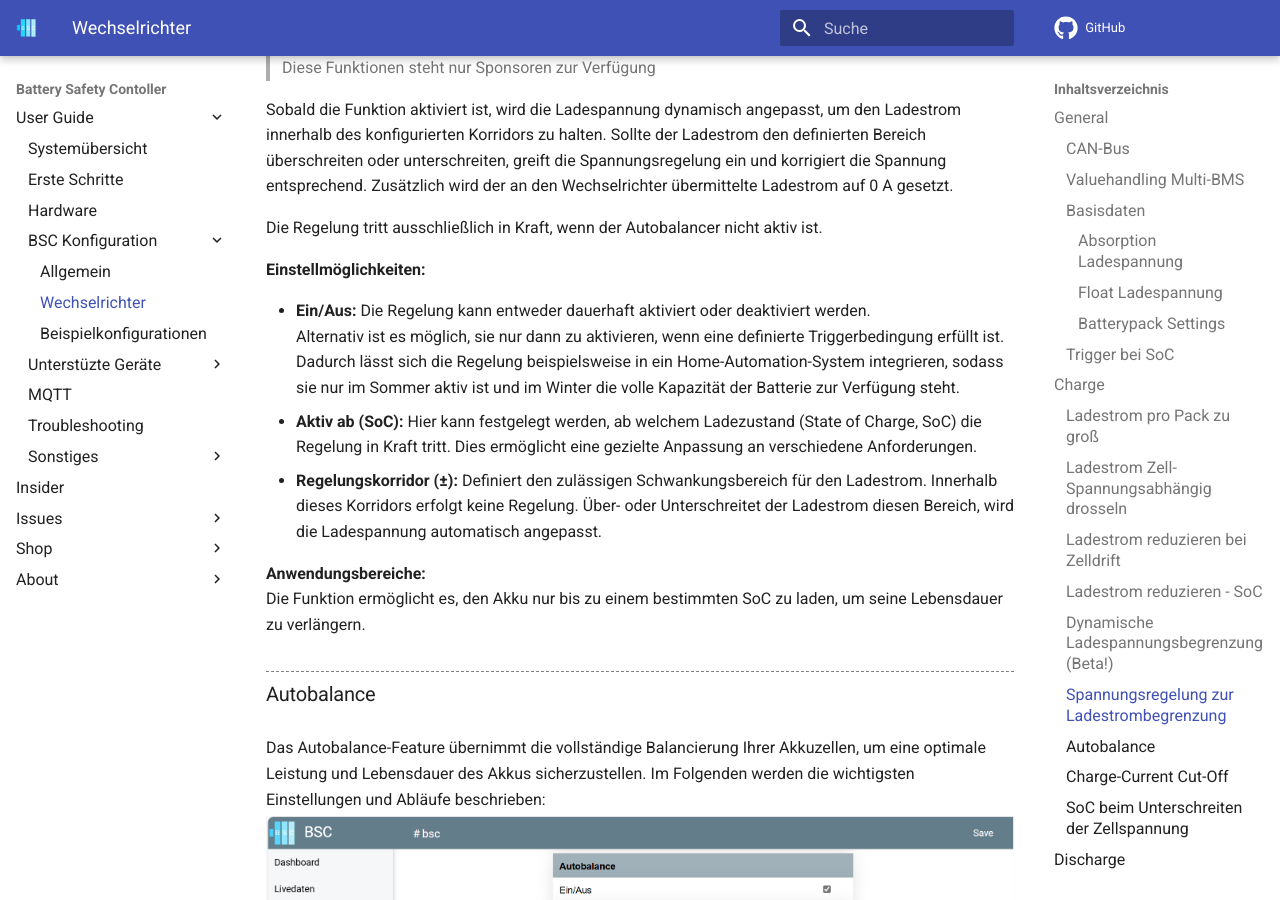
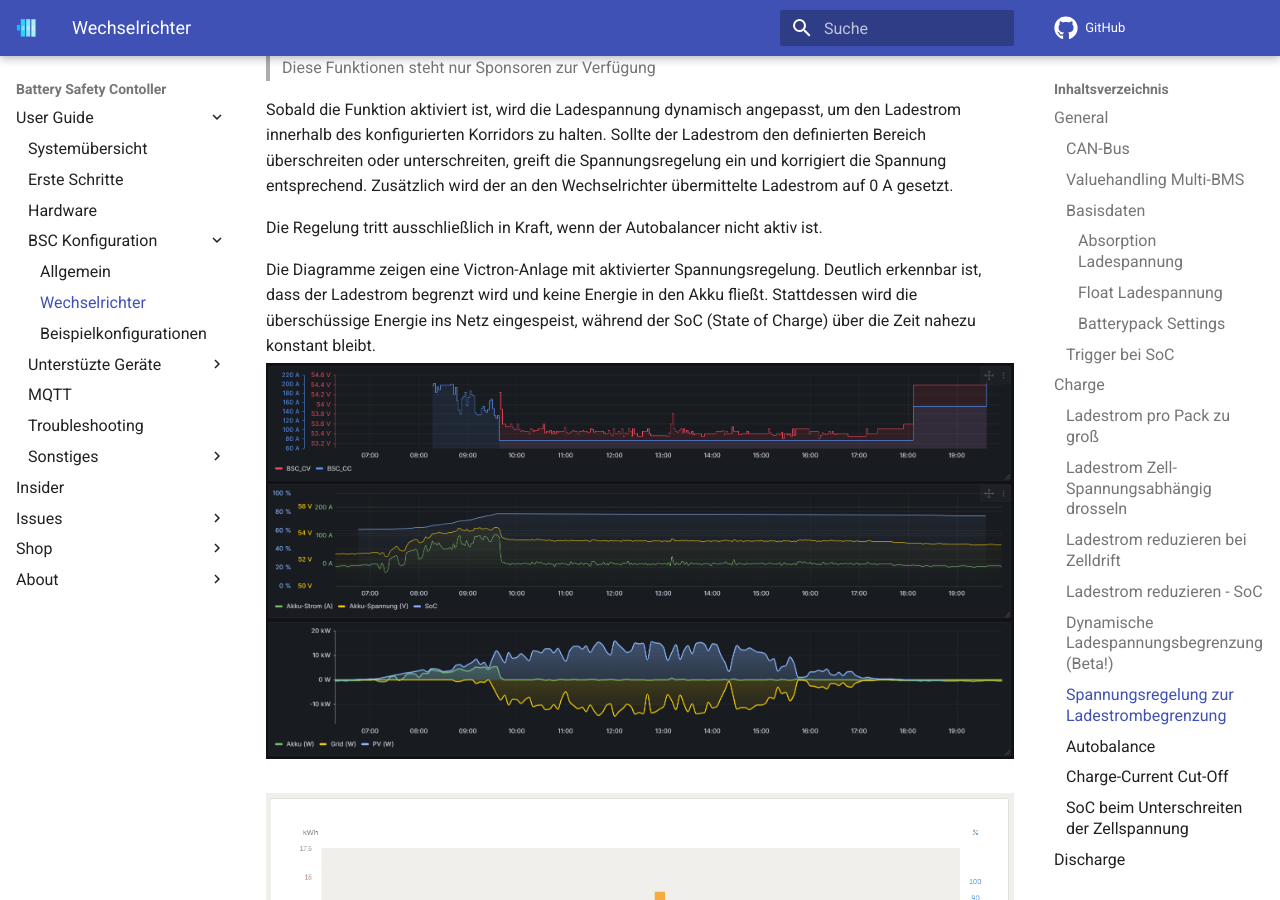
Before and after one commit to bsc-org/bsc, an MkDocs documentation site: the page built from docs/settings_inverter.md, in a window 1280 px wide and 900 px high, scrolled down 7657 px. Built offline with MkDocs 1.6.1 and Material for MkDocs 9.7.7, drawn with Linux system fonts in a browser that asks for light colours; comment, search, counter and statistics services are not loaded.

Commit message:
Diagramme für 'Spannungsregelung zur Ladestrombegrenzung' ergänzt

```diff
--- a/docs/settings_inverter.md
+++ b/docs/settings_inverter.md
@@ -130,6 +130,10 @@ Sobald die Funktion aktiviert ist, wird die Ladespannung dynamisch angepasst, um
 
 Die Regelung tritt ausschließlich in Kraft, wenn der Autobalancer nicht aktiv ist.
 
+Die Diagramme zeigen eine Victron-Anlage mit aktivierter Spannungsregelung. Deutlich erkennbar ist, dass der Ladestrom begrenzt wird und keine Energie in den Akku fließt. Stattdessen wird die überschüssige Energie ins Netz eingespeist, während der SoC (State of Charge) über die Zeit nahezu konstant bleibt.
+![](img/settings/settings_inverter_SpgRegLadestrombegrenzungGrafana.png){ width="950" }
+![](img/settings/settings_inverter_SpgRegLadestrombegrenzungVrm.png){ width="950" }
+
 **Einstellmöglichkeiten:**
 
 * **Ein/Aus:** Die Regelung kann entweder dauerhaft aktiviert oder deaktiviert werden.
```
Also changed, not shown: docs/img/settings/settings_inverter_SpgRegLadestrombegrenzungGrafana.png (added), docs/img/settings/settings_inverter_SpgRegLadestrombegrenzungVrm.png (added).
